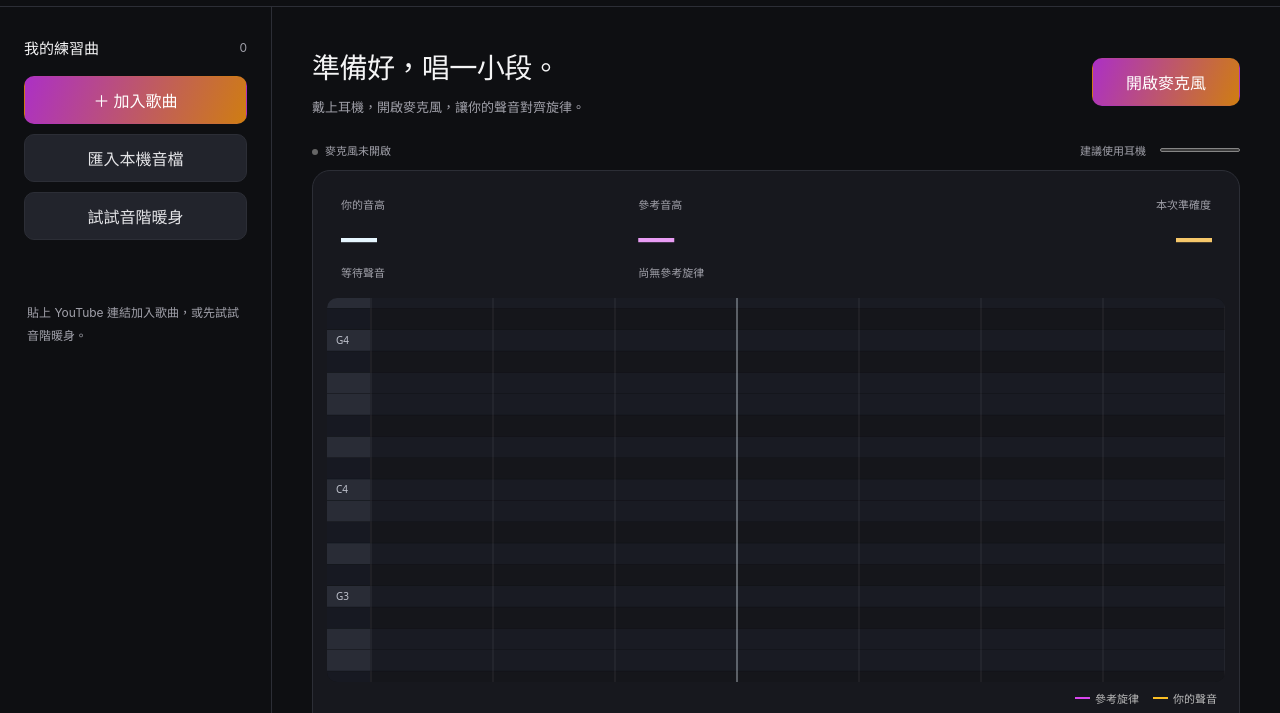
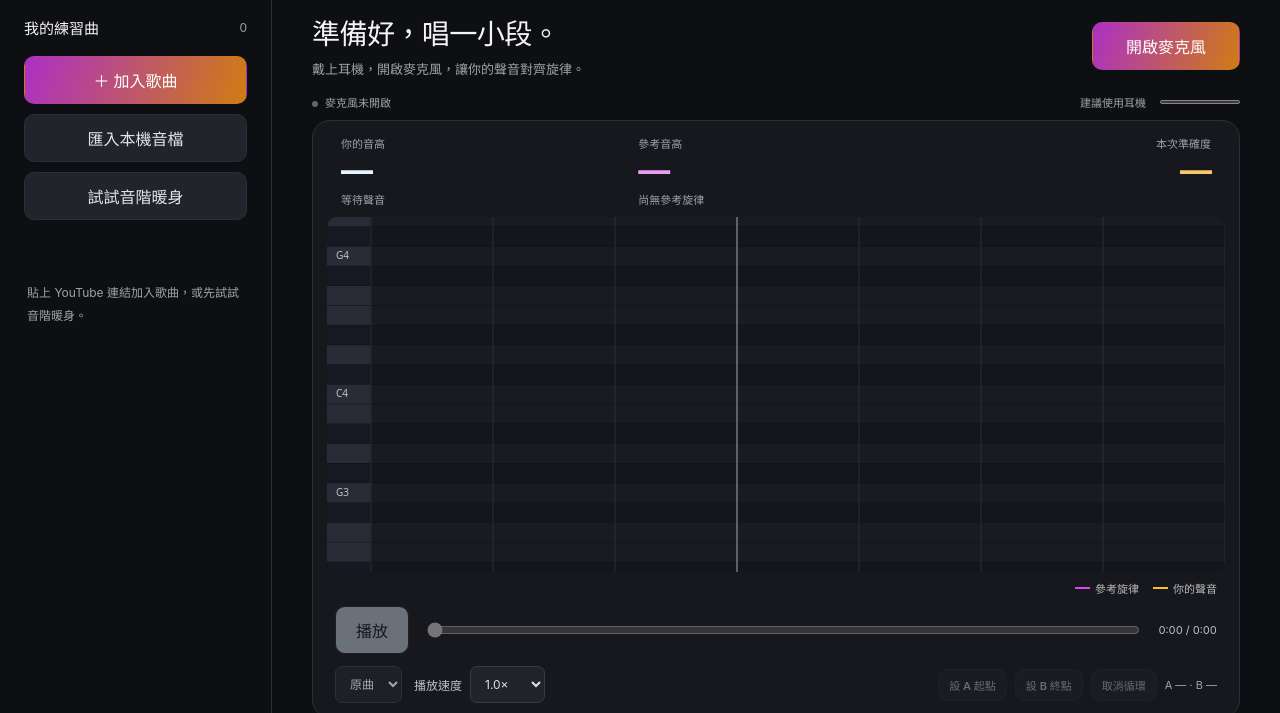
Before and after one commit to shoanchiou/intonavio-web-zh-tw, a website built with Vite: page index.html in a window 1280 px wide. Shown: the part 81-794 px from the top of the page. Built offline with nearby package versions, Linux system fonts and the light colour scheme.

Commit message:
Keep practice controls visible next to the taller chart

```diff
--- a/src/practice.ts
+++ b/src/practice.ts
@@ -30,6 +30,7 @@ export class Practice {
   private points: Point[] = [];
   private live: Detection = { hz: null, rms: 0, confidence: 0 };
   private lastVideoSync = 0;
+  private displayedReference: number | null = null;
   private micStartedAt = 0;
   private isVideoOpen = false;
 
@@ -309,6 +310,11 @@ export class Practice {
       : this.microphone.active
         ? (now - this.micStartedAt) / 1000
         : 0;
+    if (this.playing && !this.microphone.active) {
+      const reference = this.targetAt(clock);
+      if (reference !== this.displayedReference)
+        this.renderReference(reference, null);
+    }
     this.graph.draw(
       clock,
       this.song?.reference ?? [],
@@ -367,6 +373,16 @@ export class Practice {
     const ref = this.targetAt(this.time);
     element("live-note").textContent = hz ? noteName(hzToMidi(hz)) : "—";
     element("live-hz").textContent = hz ? `${hz.toFixed(1)} Hz` : t("noVoice");
+    this.renderReference(ref, hz);
+    element("score").textContent = this.score ? `${this.score.score}%` : "—";
+    element("score-count").textContent = this.count
+      ? `${this.count} ${t("samples")}`
+      : "";
+    element<HTMLButtonElement>("save-score").disabled = !this.score;
+  }
+
+  private renderReference(ref: number | null, hz: number | null): void {
+    this.displayedReference = ref;
     element("target-note").textContent = ref ? noteName(hzToMidi(ref)) : "—";
     element("deviation").textContent =
       ref && hz
@@ -374,10 +390,5 @@ export class Practice {
         : ref
           ? `${ref.toFixed(1)} Hz`
           : t("noTarget");
-    element("score").textContent = this.score ? `${this.score.score}%` : "—";
-    element("score-count").textContent = this.count
-      ? `${this.count} ${t("samples")}`
-      : "";
-    element<HTMLButtonElement>("save-score").disabled = !this.score;
   }
 }
--- a/src/style.css
+++ b/src/style.css
@@ -137,7 +137,7 @@ button[hidden],
   margin-bottom: 10px;
 }
 .topbar {
-  height: 88px;
+  height: 68px;
   border-bottom: 1px solid var(--line);
   display: flex;
   align-items: center;
@@ -184,7 +184,7 @@ button[hidden],
 }
 .sidebar {
   padding: 30px 24px;
-  min-height: calc(100vh - 88px);
+  min-height: calc(100svh - 68px);
   border-right: 1px solid var(--line);
   display: flex;
   flex-direction: column;
@@ -207,7 +207,7 @@ h2 {
   font-size: 12px;
 }
 main {
-  padding: 38px 40px 20px;
+  padding: 24px 40px 20px;
   min-width: 0;
 }
 .intro {
@@ -225,7 +225,7 @@ main {
 .intro h1 {
   font-size: clamp(22px, 2.2vw, 32px);
   letter-spacing: -0.7px;
-  margin: 0 0 10px;
+  margin: 0 0 6px;
   overflow-wrap: anywhere;
 }
 .intro p.muted {
@@ -246,7 +246,7 @@ main {
   align-items: center;
   color: var(--muted);
   font-size: 11px;
-  margin: 24px 0 12px;
+  margin: 14px 0 10px;
 }
 .status-line span:first-child:before {
   content: "";
@@ -277,20 +277,20 @@ meter {
 .metrics {
   display: grid;
   grid-template-columns: 1fr 1fr 1fr;
-  padding: 25px 28px 18px;
+  padding: 14px 28px 10px;
   gap: 22px;
 }
 .metrics > div {
   display: flex;
   flex-direction: column;
-  gap: 8px;
+  gap: 4px;
 }
 .metrics span {
   font-size: 11px;
   color: var(--muted);
 }
 .metrics strong {
-  font-size: 36px;
+  font-size: 32px;
   line-height: 1;
   letter-spacing: -1px;
 }
@@ -312,7 +312,7 @@ meter {
   color: #f6c76a;
 }
 .chart-wrap {
-  height: clamp(330px, 48svh, 510px);
+  height: clamp(300px, calc(100svh - 445px), 510px);
   background: #111216;
   margin: 0 14px;
   border-radius: 10px;
@@ -383,7 +383,7 @@ input[type="number"] {
   flex-wrap: wrap;
   align-items: center;
   gap: 12px;
-  padding: 6px 22px;
+  padding: 6px 22px 14px;
 }
 .playback-options select,
 .inline-setting {
@@ -396,7 +396,7 @@ input[type="number"] {
   color: #c1c1c8;
 }
 .loop-controls {
-  padding: 8px 22px 18px;
+  margin-left: auto;
   display: flex;
   gap: 8px;
   flex-wrap: wrap;
@@ -408,7 +408,6 @@ input[type="number"] {
 }
 .loop-controls span {
   font-size: 11px;
-  margin-left: auto;
 }
 .settings-grid {
   display: grid;
@@ -726,7 +725,7 @@ footer a {
     padding-inline: 14px;
   }
   .loop-controls {
-    padding: 8px 14px 16px;
+    margin-left: 0;
   }
   .loop-controls span {
     width: 100%;
```
Also changed, not shown: index.html (+1 -1 lines), .github/workflows/macos.yml, README.md.
